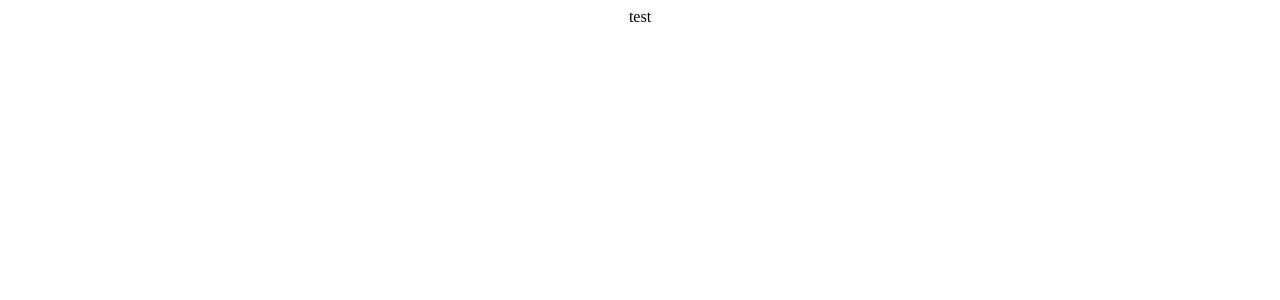
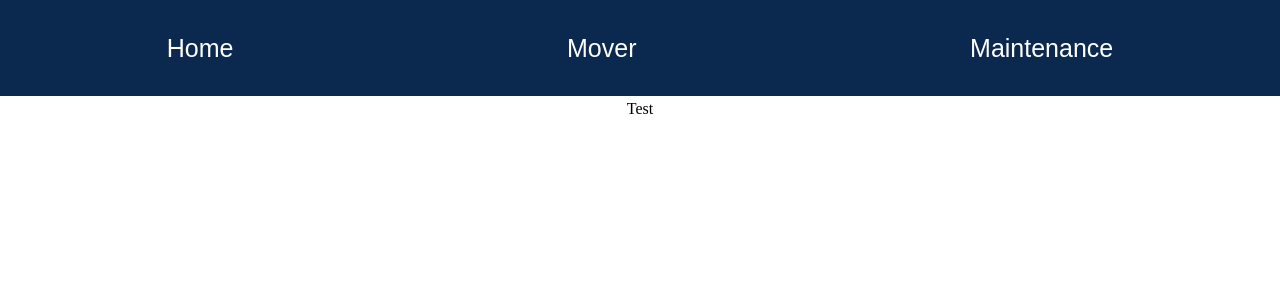
Before and after one commit to simo54/trainfrontend, a React (Create React App) app: page /mover in a window 1280 px wide. Shown: the top 300 px of the page. Built offline with nearby package versions, Linux system fonts and the light colour scheme; the HTML template or start-up script is replaced by a standard one.

Commit message:
Routing added

```diff
--- a/package.json
+++ b/package.json
@@ -6,8 +6,10 @@
     "@testing-library/jest-dom": "^4.2.4",
     "@testing-library/react": "^9.5.0",
     "@testing-library/user-event": "^7.2.1",
+    "axios": "^0.20.0",
     "react": "^16.13.1",
     "react-dom": "^16.13.1",
+    "react-router-dom": "^5.2.0",
     "react-scripts": "3.4.3"
   },
   "scripts": {
--- a/src/App.css
+++ b/src/App.css
@@ -2,37 +2,47 @@
   text-align: center;
 }
 
-.App-logo {
-  height: 40vmin;
-  pointer-events: none;
+body,
+html {
+  margin: 0;
+  padding: 0;
+  margin-top: 50px;
 }
 
-@media (prefers-reduced-motion: no-preference) {
-  .App-logo {
-    animation: App-logo-spin infinite 20s linear;
-  }
+nav {
+  background-color: #0b294f;
+  color: white;
+  position: fixed;
+  top: 0;
+  width: 100%;
+  z-index: 3;
+  font-family: sans-serif;
 }
 
-.App-header {
-  background-color: #282c34;
-  min-height: 100vh;
+ul {
+  list-style-type: none;
   display: flex;
-  flex-direction: column;
+  justify-content: space-around;
   align-items: center;
-  justify-content: center;
-  font-size: calc(10px + 2vmin);
+  height: 4em;
+  padding: 0;
+}
+
+li {
+  font-size: 25px;
+}
+
+.link:link {
+  text-decoration: none;
   color: white;
 }
 
-.App-link {
-  color: #61dafb;
+.link:visited {
+  text-decoration: none;
+  color: white;
 }
 
-@keyframes App-logo-spin {
-  from {
-    transform: rotate(0deg);
-  }
-  to {
-    transform: rotate(360deg);
-  }
+.link:hover {
+  text-decoration: none;
+  color: white;
 }
--- a/src/App.js
+++ b/src/App.js
@@ -1,8 +1,46 @@
 import React from "react";
+import { BrowserRouter as Router, Switch, Route, Link } from "react-router-dom";
+import Maintenance from "./Components/Maintenance";
+import Mover from "./Components/Mover";
+
 import "./App.css";
 
-function App() {
-  return <div className='App'>test</div>;
-}
+const App = () => {
+  return (
+    <Router>
+      <div className="App">
+        <nav>
+          <ul>
+            <li>
+              <Link className="link" to="/">
+                Home
+              </Link>
+            </li>
+            <li>
+              <Link className="link" to="/mover">
+                Mover
+              </Link>
+            </li>
+            <li>
+              <Link className="link" to="/maintenance">
+                Maintenance
+              </Link>
+            </li>
+          </ul>
+        </nav>
+
+        <Switch>
+          <Route exact path="/"></Route>
+          <Route exact path="/mover">
+            <Mover />
+          </Route>
+          <Route exact path="/maintenance">
+            <Maintenance />
+          </Route>
+        </Switch>
+      </div>
+    </Router>
+  );
+};
 
 export default App;
--- /dev/null
+++ b/src/Components/Maintenance.js
@@ -0,0 +1,25 @@
+import React, { useEffect, useState } from "react";
+import Axios from "axios";
+import "../Styles/Maintenance.css";
+
+const Maintenance = () => {
+  /*  const urlTrains = "http//localhost5000/trains";
+  const [maintenanceData, setMaintenanceData] = useEffect("");
+
+  const getMaintenance = async () => {
+    try {
+      const { data } = await Axios.get(urlTrains);
+      setMaintenanceData(data);
+    } catch (error) {
+      console.log(error);
+    }
+  }; */
+  return (
+    <div className="MWrapper">
+      <div>Trains</div>
+      <button>Repair</button>
+    </div>
+  );
+};
+
+export default Maintenance;
--- /dev/null
+++ b/src/Components/Mover.js
@@ -0,0 +1,7 @@
+import React from "react";
+
+const Mover = () => {
+  return <div>Test</div>;
+};
+
+export default Mover;
```
Also changed, not shown: src/Styles/Maintenance.css (added), 1 other file (tests, documents, lock files or other folders).
